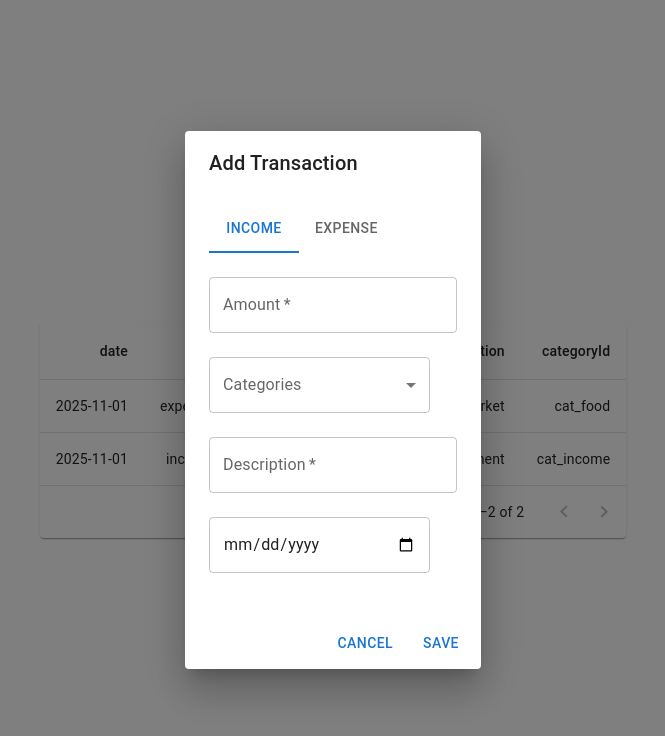
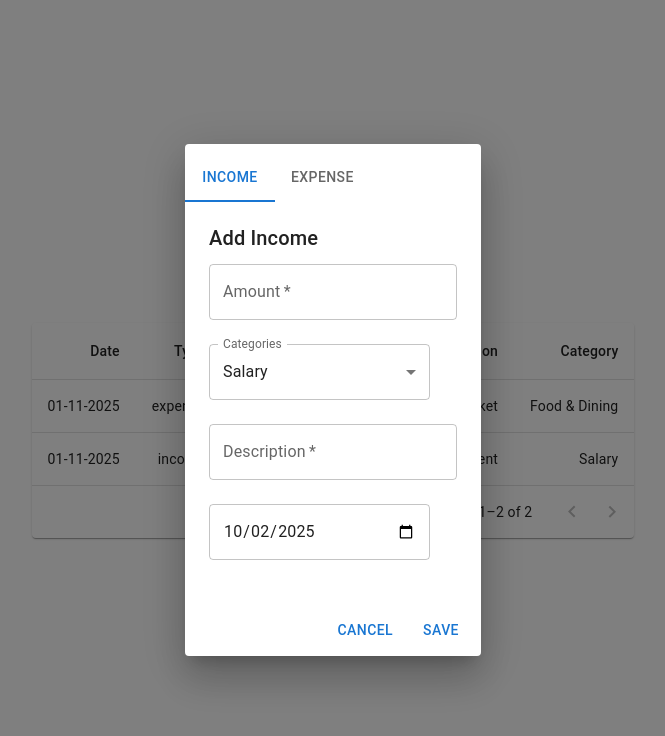
Before and after one commit to aarti-soni3/moneymap-expense_tracker, a React (Vite) app: page / in a window 1280 px wide. Both pictures are taken after a click on the button "ADD INCOME / EXPENSE". Shown: the top 736 px of the page, without its empty margins (307-972 px from the left). Built offline with nearby package versions, Linux system fonts and the light colour scheme.

Commit message:
Add transaction Feature Added

```diff
--- a/package.json
+++ b/package.json
@@ -15,6 +15,7 @@
     "@mui/icons-material": "^7.3.4",
     "@mui/material": "^7.3.4",
     "@reduxjs/toolkit": "^2.9.2",
+    "nanoid": "^5.1.6",
     "react": "^19.1.1",
     "react-dom": "^19.1.1",
     "react-number-format": "^5.4.4",
--- a/src/assets/Components/TransactionButton.jsx
+++ b/src/assets/Components/TransactionButton.jsx
@@ -10,7 +10,7 @@ function TransactionButton() {
   };
 
   const handleOnSave = () => {
-    setOpen(true);
+    setOpen(false);
   };
 
   return (
--- a/src/assets/Components/TransactionDialog.jsx
+++ b/src/assets/Components/TransactionDialog.jsx
@@ -1,23 +1,24 @@
-import {
-  Button,
-  Dialog,
-  DialogActions,
-  DialogContent,
-  DialogTitle,
-  TextField,
-  Box,
-  MenuItem,
-  Tabs,
-  Tab,
-  Typography,
-} from "@mui/material";
+import { Dialog, Tabs, Tab } from "@mui/material";
+import { useState } from "react";
+import { useSelector } from "react-redux";
+import TransactionPanel from "./TransactionPanel";
+import TransactionForm from "./TransactionForm";
 
-import { NumericFormat } from "react-number-format";
-import { CalendarMonth } from "@mui/icons-material";
-import { useState } from "react";
+function TransactionDialog({ open, handleOnClose, handleOnSave }) {
+  const [currentTab, setCurrentTab] = useState("income");
 
-function TransactionDialog({ open, handleOnCancel, handleOnSubmit }) {
-  const [currentTab, setCurrentTab] = useState(0);
+  const categories = useSelector((state) => state.category.items);
+
+  const GetCategoryNameListByType = (type) => {
+    return categories
+      .filter((category) => {
+        return category.type === type;
+      })
+      .reduce((accumulator, category) => {
+        if (!accumulator.includes(category)) accumulator.push(category.name);
+        return accumulator;
+      }, []);
+  };
 
   const handleTab = (e, tab) => {
     setCurrentTab(tab);
@@ -25,76 +26,36 @@ function TransactionDialog({ open, handleOnCancel, handleOnSubmit }) {
 
   return (
     <>
-      <Dialog open={open} onClose={handleOnCancel}>
-        <DialogTitle> Add Transaction</DialogTitle>
-        <DialogContent>
+      <Dialog open={open}>
         <Tabs
-            sx={{ marginTop: "10px" }}
           value={currentTab}
           onChange={handleTab}
+          sx={{ marginTop: "10px" }}
           textColor="primary"
           indicatorColor="primary"
         >
-            <Tab value={0} label="Income"></Tab>
-            <Tab value={1} label="Expense"></Tab>
+          <Tab value="income" label="Income"></Tab>
+          <Tab value="expense" label="Expense"></Tab>
         </Tabs>
+        <TransactionPanel index={"income"} value={currentTab}>
+          <TransactionForm
+            dialogTitle={"Add Income"}
+            categories={GetCategoryNameListByType("income")}
+            transactionTab={currentTab}
+            handleOnSave={handleOnSave}
+            handleOnClose={handleOnClose}
+          />
+        </TransactionPanel>
 
-          {/* <TabPanel index={0} value={0}>
-        income tab
-        </TabPanel> */}
-
-          {/* <TabPanel index={1} value={0}>
-        expense tab
-        </TabPanel> */}
-
-          <br />
-
-          {/* <DialogContentText>hello this is content</DialogContentText> */}
-          <form onSubmit={handleOnSubmit}>
-            <NumericFormat
-              label="Amount"
-              prefix="$"
-              decimalScale={2}
-              customInput={TextField}
-              thousandsGroupStyle="lakh"
-              thousandSeparator
-              fixedDecimalScale
-              autoFocus
-              required
+        <TransactionPanel index={"expense"} value={currentTab}>
+          <TransactionForm
+            dialogTitle={"Add Expense"}
+            categories={GetCategoryNameListByType("expense")}
+            transactionTab={currentTab}
+            handleOnSave={handleOnSave}
+            handleOnClose={handleOnClose}
           />
-            <br />
-            <br />
-
-            <TextField
-              type="select"
-              label="Categories"
-              sx={{ width: "13.8em" }}
-              select
-            >
-              <MenuItem> food</MenuItem>
-              <MenuItem> bills</MenuItem>
-            </TextField>
-            <br />
-            <br />
-
-            <TextField label="Description" required />
-            <br />
-            <br />
-
-            <TextField
-              type="date"
-              sx={{ width: "13.8em" }}
-              slots={{ openPickerIcon: CalendarMonth }}
-            ></TextField>
-            <br />
-            <br />
-          </form>
-        </DialogContent>
-
-        <DialogActions>
-          <Button onClick={handleOnCancel}>Cancel</Button>
-          <Button type="submit">Save</Button>
-        </DialogActions>
+        </TransactionPanel>
       </Dialog>
     </>
   );
--- /dev/null
+++ b/src/assets/Components/TransactionForm.jsx
@@ -0,0 +1,128 @@
+import {
+  Button,
+  DialogActions,
+  DialogContent,
+  DialogTitle,
+  TextField,
+  MenuItem,
+} from "@mui/material";
+
+import { NumericFormat } from "react-number-format";
+import { CalendarMonth } from "@mui/icons-material";
+import { useState } from "react";
+import { useDispatch, useSelector } from "react-redux";
+import { formatDate } from "../Utils/date";
+import { addTransaction } from "../Store/TransactionSlice";
+
+function TransactionForm({
+  dialogTitle,
+  categories,
+  transactionTab,
+  handleOnSave,
+  handleOnClose,
+}) {
+  const categoriesData = useSelector((state) => state.category.items);
+
+  const initialData = {
+    type:transactionTab,
+    amount: NaN,
+    categoryId: categories[0],
+    description: "",
+    date: formatDate(new Date()),
+  };
+
+  const [formData, setFormData] = useState(initialData);
+  const dispatch = useDispatch();
+
+  const handleOnChange = (e) => {
+    const { name, value } = e.target;
+    setFormData((prevData) => ({ ...prevData, [name]: value }));
+  };
+
+  const GetIdFromCategory = (category) => {
+    return categoriesData.find((c) => c.name === category).id;
+  };
+
+  const handleOnSubmit = (event) => {
+    formData.categoryId = GetIdFromCategory(formData.categoryId);
+    // setFormData((prevData)=>({...prevData,[category]: }))
+
+    event.preventDefault();
+    dispatch(addTransaction(formData));
+    setFormData(initialData)
+    handleOnSave();
+  };
+
+  return (
+    <>
+      <form onSubmit={handleOnSubmit}>
+        <DialogContent>
+          <DialogTitle sx={{ padding: 0 }}> {dialogTitle} </DialogTitle>
+
+          <NumericFormat
+            prefix="&#8377;"
+            name="amount"
+            label="Amount"
+            decimalScale={2}
+            customInput={TextField}
+            thousandsGroupStyle="lakh"
+            sx={{ marginTop: "10px" }}
+            value={formData.amount}
+            onChange={handleOnChange}
+            thousandSeparator
+            fixedDecimalScale
+            autoFocus
+            required
+          />
+          <br />
+          <br />
+
+          <TextField
+            type="select"
+            name="categoryId"
+            label="Categories"
+            sx={{ width: "13.8em" }}
+            value={formData.categoryId}
+            onChange={handleOnChange}
+            select
+          >
+            {categories.map((category) => {
+              return <MenuItem value={category}> {category}</MenuItem>;
+            })}
+          </TextField>
+          <br />
+          <br />
+
+          <TextField
+            name="description"
+            label="Description"
+            value={formData.description}
+            onChange={handleOnChange}
+            required
+          />
+          <br />
+          <br />
+
+          <TextField
+            name="date"
+            type="date"
+            sx={{ width: "13.8em" }}
+            // slots={{ openPickerIcon: CalendarMonth }}
+            value={formData.date}
+            onChange={handleOnChange}
+          ></TextField>
+          {console.log(formData.date)}
+          <br />
+          <br />
+        </DialogContent>
+
+        <DialogActions>
+          <Button onClick={handleOnClose}>Cancel</Button>
+          <Button type="submit">Save</Button>
+        </DialogActions>
+      </form>
+    </>
+  );
+}
+
+export default TransactionForm;
--- /dev/null
+++ b/src/assets/Components/TransactionPanel.jsx
@@ -0,0 +1,10 @@
+function TransactionPanel(props) {
+  const { index, value } = props;
+  return (
+    <>
+      {value === index && props.children}
+    </>
+  );
+}
+
+export default TransactionPanel;
--- a/src/assets/Components/TransactionView.jsx
+++ b/src/assets/Components/TransactionView.jsx
@@ -8,12 +8,22 @@ import TableHead from "@mui/material/TableHead";
 import TablePagination from "@mui/material/TablePagination";
 import TableRow from "@mui/material/TableRow";
 import { useSelector } from "react-redux";
+import { useState } from "react";
+import { formateFromYMDToDMY } from "../Utils/date";
 
 export default function TransactionView() {
   const transactions = useSelector((state) => state.transaction.items);
+  const categories = useSelector((state) => state.category.items);
 
-  const [page, setPage] = React.useState(0);
-  const [rowsPerPage, setRowsPerPage] = React.useState(10);
+  //TODO: used
+  const GetCategoryFromId = (id) => {
+    if (!categories || !Array.isArray(categories)) return "";
+    const category = categories.find((c) => c.id === id);
+    return category ? category.name : "";
+  };
+
+  const [page, setPage] = useState(0);
+  const [rowsPerPage, setRowsPerPage] = useState(10);
 
   const handleChangePage = (event, newPage) => {
     setPage(newPage);
@@ -31,14 +41,13 @@ return (
           <Table stickyHeader aria-label="sticky table">
             <TableHead>
               <TableRow>
-                            {['date', 'type','amount','description', 'categoryId'].map((title) => (
-                                <TableCell
-                                    key={title}
-                                    align="right"
-                                >
+                {["Date", "Type", "Amount", "Description", "Category"].map(
+                  (title) => (
+                    <TableCell key={title} align="right">
                       {title}
                     </TableCell>
-                            ))}
+                  )
+                )}
               </TableRow>
             </TableHead>
             <TableBody>
@@ -52,11 +61,17 @@ return (
                       tabIndex={-1}
                       key={transaction.id}
                     >
-                                        <TableCell align="right">{transaction.date}</TableCell>
+                      <TableCell align="right">
+                        {formateFromYMDToDMY(transaction.date)}
+                      </TableCell>
                       <TableCell align="right">{transaction.type}</TableCell>
                       <TableCell align="right">{transaction.amount}</TableCell>
-                                        <TableCell align="right">{transaction.description}</TableCell>
-                                        <TableCell align="right">{transaction.categoryId}</TableCell>
+                      <TableCell align="right">
+                        {transaction.description}
+                      </TableCell>
+                      <TableCell align="right">
+                        {GetCategoryFromId(transaction.categoryId)}
+                      </TableCell>
                     </TableRow>
                   );
                 })}
--- /dev/null
+++ b/src/assets/Utils/date.js
@@ -0,0 +1,28 @@
+export const formatDate = (date) => {
+  //TODO: used
+  const day = date.getDate().toString().padStart(2, "0");
+  const month = date.getMonth().toString().padStart(2, "0");
+  const year = date.getFullYear();
+  return `${year}-${month}-${day}`;
+};
+
+//TODO:used
+export const formateFromYMDToDMY = (dateString) => {
+  // Creates a Date object from the string
+  const date = new Date(dateString);
+
+  // 'en-GB' locale formats dates as DD/MM/YYYY by default
+  // You can customize options for separator and other details
+  return date
+    .toLocaleDateString("en-GB", {
+      day: "2-digit",
+      month: "2-digit",
+      year: "numeric",
+    })
+    .replace(/\//g, "-"); // Replaces '/' with '-' if desired
+};
+
+// function formatToDDMMYYYY(dateString) {
+//   const parts = dateString.split('-'); // Splits "YYYY-MM-DD" into ["YYYY", "MM", "DD"]
+//   return `${parts[2]}-${parts[1]}-${parts[0]}`; // Recombines as "DD-MM-YYYY"
+// }
--- a/src/initialData.js
+++ b/src/initialData.js
@@ -8,7 +8,7 @@ export const initialTransactionData = {
       date: "2025-11-01",
       description: "Groceries from supermarket",
       createdAt: "2025-11-01T10:30:00.000Z",
-      updatedAt: "2025-11-01T10:30:00.000Z",
+      // updatedAt: "2025-11-01T10:30:00.000Z",
     },
     {
       id: "txn_1730448100000",
@@ -18,7 +18,7 @@ export const initialTransactionData = {
       date: "2025-11-01",
       description: "Freelance payment",
       createdAt: "2025-11-01T11:00:00.000Z",
-      updatedAt: "2025-11-01T11:00:00.000Z",
+      // updatedAt: "2025-11-01T11:00:00.000Z",
     },
   ],
 };
@@ -52,6 +52,15 @@ export const initialCategoryData = {
       isDefault: true,
       createdAt: "2025-11-01T00:00:00.000Z",
     },
+     {
+      id: "cat_bonus",
+      name: "Bonus",
+      type: "income",
+      color: "#227ac2ff",
+      icon: "attach_money",
+      isDefault: true,
+      createdAt: "2025-11-01T00:00:00.000Z",
+    },
   ],
 };
 
```
Also changed, not shown: src/assets/Store/TransactionSlice.js (+21 -1 lines), 1 other file (tests, documents, lock files or other folders). Lines whose indentation alone changed are shown as unchanged.
